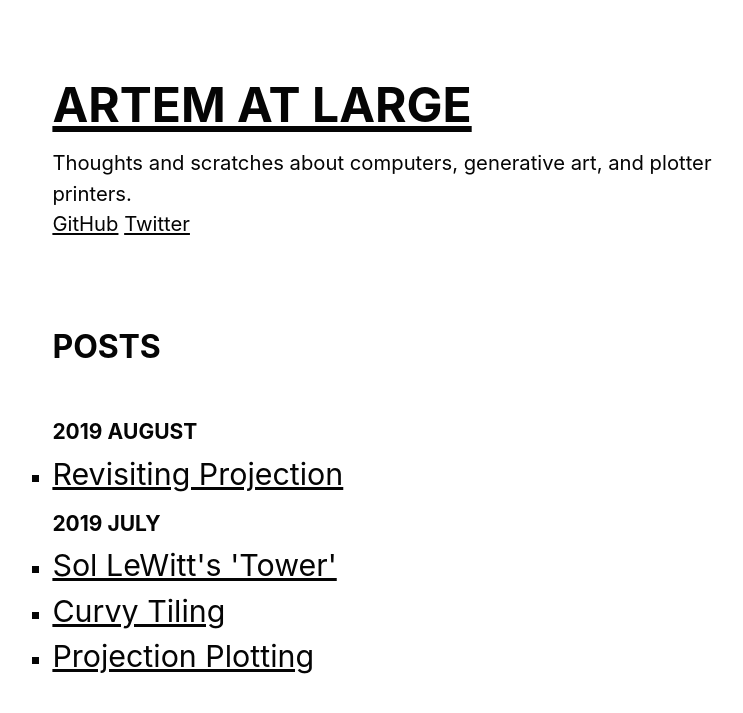
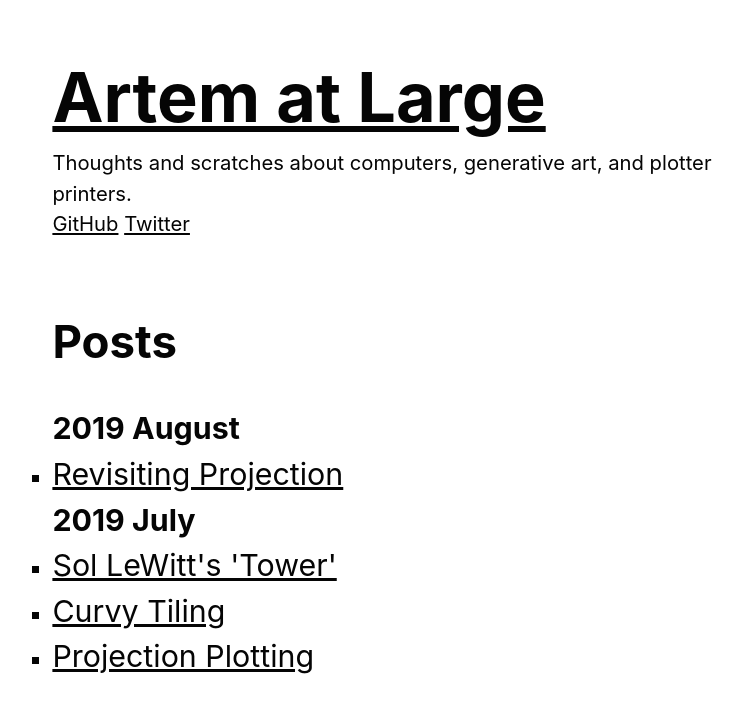
Before and after one commit to ox/ox.github.io, a Jekyll site: the page built from index.md, in a window 1280 px wide. Shown: the top 713 px of the page, without its empty margins (218-961 px from the left). Built offline with Jekyll 4.4.1, drawn with Linux system fonts in a browser that asks for light colours; our own code applies the rules of GitHub Pages for plain Markdown files.

```diff
--- a/assets/css/style.scss
+++ b/assets/css/style.scss
@@ -71,17 +71,14 @@ main {
 
 h1 {
   font-size: var(--s3);
-  font-variant-caps: all-small-caps;
 }
 
 h2 {
   font-size: var(--s2);
-  font-variant-caps: all-small-caps;
 }
 
 h3 {
   font-size: var(--s1);
-  font-variant-caps: all-small-caps;
 }
 
 small {
```
Also changed, not shown: _posts/2019-08-12-revisiting-projection.md (+1 -1 lines).
